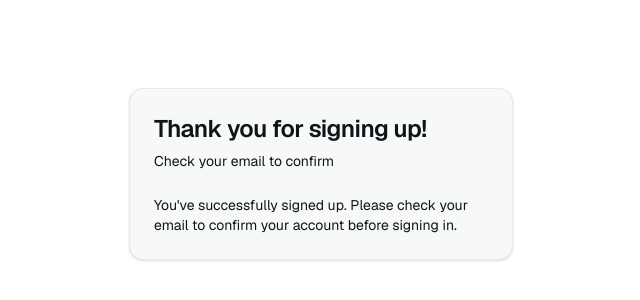
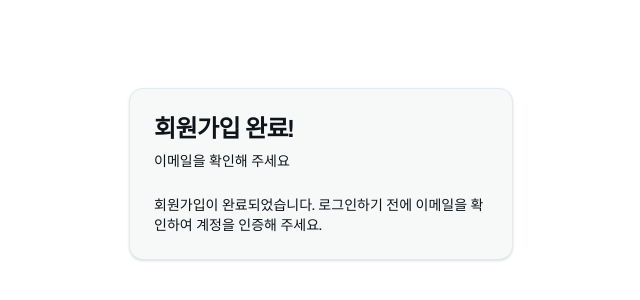
Before and after one commit to jungjongsul/nextjs-supabase-app, a Next.js app: page /auth/sign-up-success in a window 1280 px wide. Shown: the part 226-526 px from the top of the page, without its empty margins (319-959 px from the left). Built offline with nearby package versions, Linux system fonts and the light colour scheme; no server answers.

Commit message:
✨ feat: 그룹 초대 흐름 개선
- JoinGroupCard에 거절하기 버튼 추가 (/protected로 이동)
- sign-up-success 페이지 한국어화
- 그룹 초대 링크(next 파라미터) 있을 때 초대 대기 안내 박스 표시

```diff
--- a/app/auth/sign-up-success/page.tsx
+++ b/app/auth/sign-up-success/page.tsx
@@ -1,20 +1,33 @@
 import { Card, CardContent, CardDescription, CardHeader, CardTitle } from "@/components/ui/card";
 
-export default function Page() {
+export default async function Page({ searchParams }: { searchParams: Promise<{ next?: string }> }) {
+    const { next } = await searchParams;
+    const hasGroupInvite = next?.includes("/protected/groups/join/");
+
     return (
         <div className="flex min-h-svh w-full items-center justify-center p-6 md:p-10">
             <div className="w-full max-w-sm">
                 <div className="flex flex-col gap-6">
                     <Card>
                         <CardHeader>
-                            <CardTitle className="text-2xl">Thank you for signing up!</CardTitle>
-                            <CardDescription>Check your email to confirm</CardDescription>
+                            <CardTitle className="text-2xl">회원가입 완료!</CardTitle>
+                            <CardDescription>이메일을 확인해 주세요</CardDescription>
                         </CardHeader>
-                        <CardContent>
-                            <p className="text-sm text-muted-foreground">
-                                You&apos;ve successfully signed up. Please check your email to
-                                confirm your account before signing in.
+                        <CardContent className="space-y-4">
+                            <p className="text-muted-foreground text-sm">
+                                회원가입이 완료되었습니다. 로그인하기 전에 이메일을 확인하여 계정을
+                                인증해 주세요.
                             </p>
+                            {hasGroupInvite && (
+                                <div className="rounded-md bg-blue-50 p-3 dark:bg-blue-950">
+                                    <p className="text-sm font-medium text-blue-800 dark:text-blue-200">
+                                        초대 대기 중인 그룹이 있습니다
+                                    </p>
+                                    <p className="mt-1 text-xs text-blue-700 dark:text-blue-300">
+                                        이메일 인증 후 초대 승인 화면으로 이동합니다.
+                                    </p>
+                                </div>
+                            )}
                         </CardContent>
                     </Card>
                 </div>
--- a/components/groups/join-group-card.tsx
+++ b/components/groups/join-group-card.tsx
@@ -1,3 +1,4 @@
+import Link from "next/link";
 import { Users } from "lucide-react";
 import { Card, CardContent, CardFooter, CardHeader, CardTitle } from "@/components/ui/card";
 import { Button } from "@/components/ui/button";
@@ -17,20 +18,23 @@ export function JoinGroupCard({ group, memberCount }: JoinGroupCardProps) {
             </CardHeader>
             <CardContent className="space-y-3">
                 {group.description && (
-                    <p className="text-sm text-muted-foreground">{group.description}</p>
+                    <p className="text-muted-foreground text-sm">{group.description}</p>
                 )}
-                <div className="flex items-center gap-1.5 text-sm text-muted-foreground">
+                <div className="text-muted-foreground flex items-center gap-1.5 text-sm">
                     <Users size={14} />
                     <span>현재 {memberCount}명이 참여 중</span>
                 </div>
             </CardContent>
-            <CardFooter>
+            <CardFooter className="flex gap-2">
+                <Button variant="outline" className="flex-1" asChild>
+                    <Link href="/protected">거절하기</Link>
+                </Button>
                 <form
                     action={async () => {
                         "use server";
                         await joinGroup(group.invite_code);
                     }}
-                    className="w-full"
+                    className="flex-1"
                 >
                     <Button type="submit" className="w-full">
                         참가하기
```
